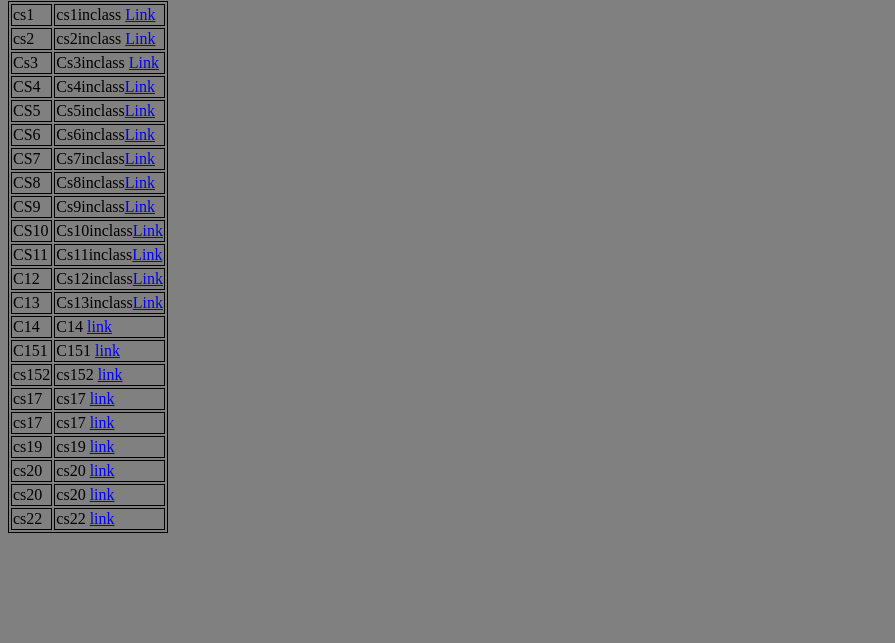
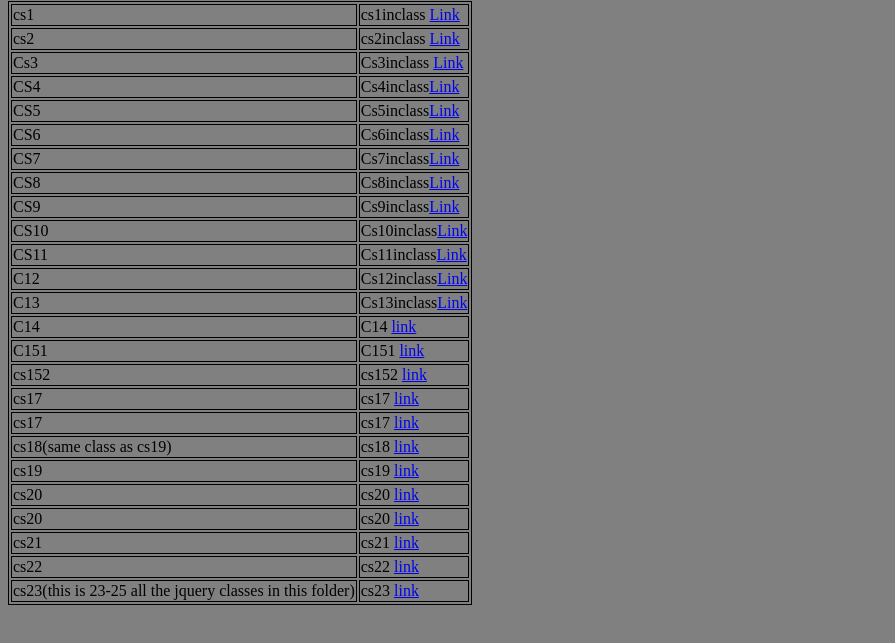
Before and after one commit to mahmad2024/Webtech2024s1, a plain HTML site: page toc.htm in a window 1280 px wide. Shown: the part 79-722 px from the top of the page, without its empty margins (0-895 px from the left). Drawn offline with Linux system fonts and the light colour scheme.

Commit message:
Update toc.htm

```diff
--- a/toc.htm
+++ b/toc.htm
@@ -104,6 +104,12 @@
 
 		</tr>
 		<tr>
+			<td class="c1">cs18(same class as cs19)</td>
+			<td class="c2">cs18 <a href="cs19inclass.htm">link</a></td>
+
+
+		</tr>
+		<tr>
 			<td class="c1">cs19</td>
 			<td class="c2">cs19 <a href="cs19inclass.htm">link</a></td>
 
@@ -121,12 +127,49 @@
 
 
 		</tr>
+
+
+		<tr>
+			<td class="c1">cs21</td>
+			<td class="c2">cs21 <a href="flyingaplane.html">link</a></td>
+
+
+		</tr>
 		<tr>
 			<td class="c1">cs22</td>
 			<td class="c2">cs22 <a href="cs22scrolling.htm">link</a></td>
 
 
 		</tr>
+		<tr>
+			<td class="c1">cs23(this is 23-25 all the jquery classes in this folder)</td>
+			<td class="c2">cs23 <a href="JquerySliders/">link</a></td>
+
+
+		</tr>
+
+
+
+
+
+
+
+
+
+
+
+
+
+
+
+
+	</table>
+
+
+
+  </body>
+</html>
+
 
 
 
```
